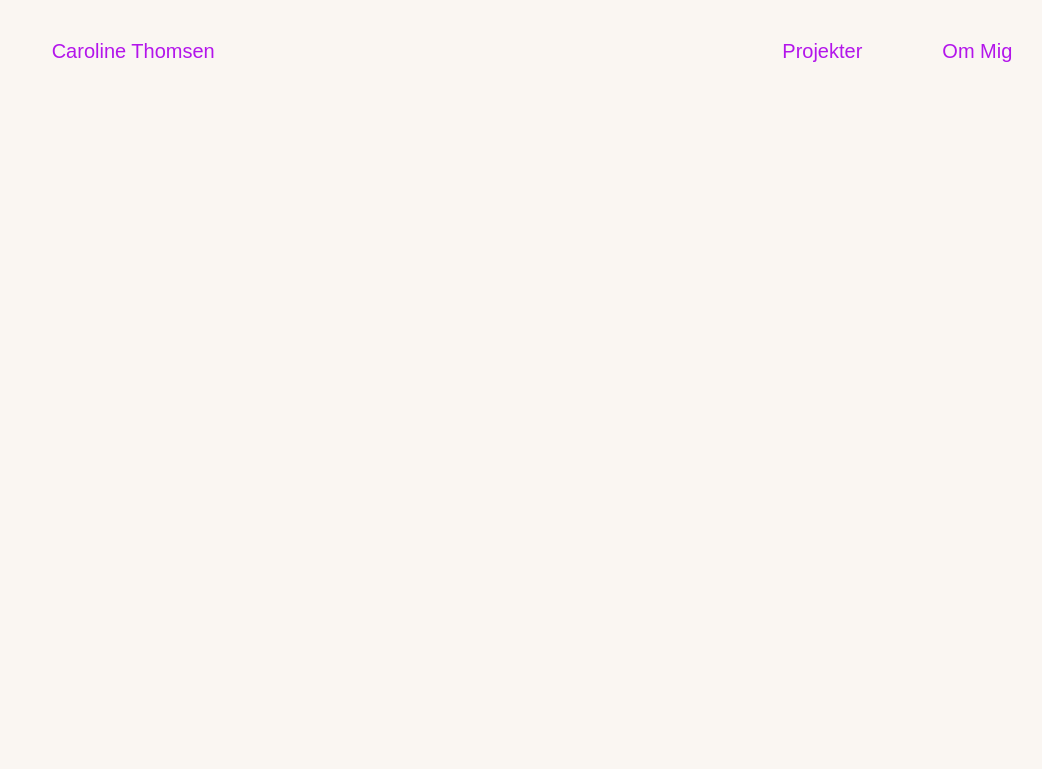
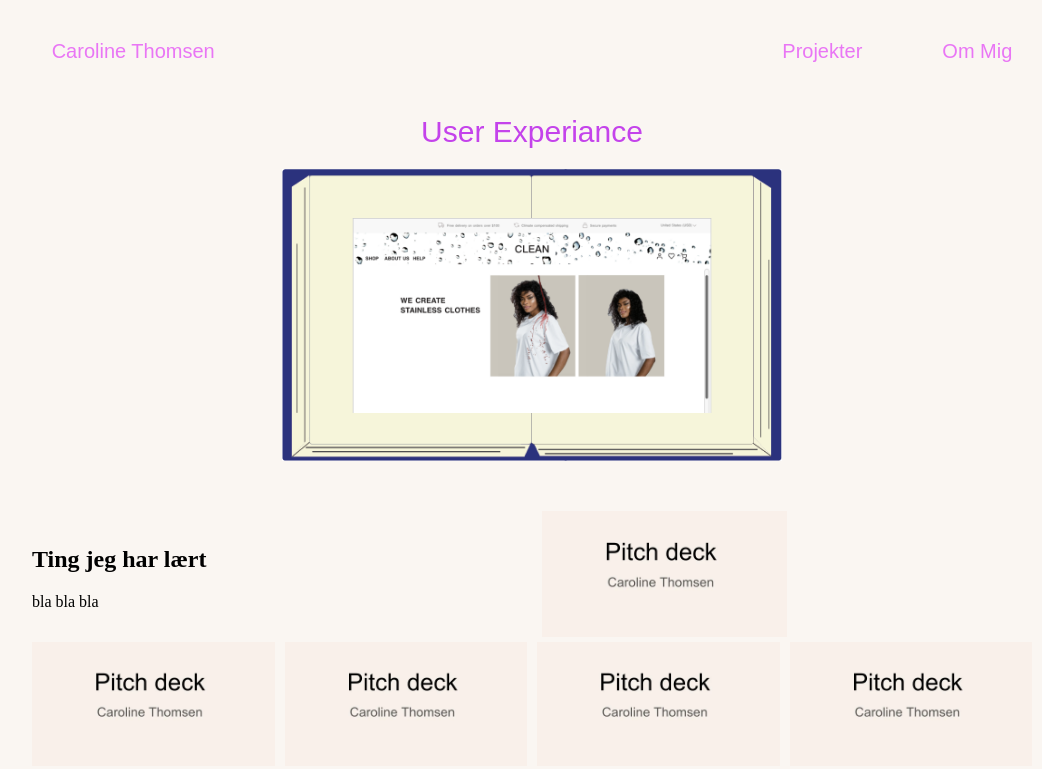
Before and after one commit to caro143e/portfoilo, a plain HTML site: page ux.html in a window 1280 px wide. Shown: the whole page, without its empty margins (108-1150 px from the left). Drawn offline with Linux system fonts and the light colour scheme; a web font is replaced by a local one.

Commit message:
side 2&3

```diff
--- a/layout.css
+++ b/layout.css
@@ -1,6 +1,17 @@
+main {
+  max-width: 1000px;
+  margin: 0 auto;
+}
+
 @media (min-width: 600px) {
   .splash img {
     max-width: 30%;
+  }
+  .page img {
+    max-width: 50%;
+    display: block;
+    margin-left: auto;
+    margin-right: auto;
   }
   .foot_grid {
     min-height: 100%;
@@ -34,8 +45,44 @@
   .pro-4 {
     margin-right: 41%;
   }
+
+  .grid-2 {
+    display: grid;
+    grid-template-columns: 1fr 1fr;
+    gap: 20px;
+    margin-top: 5%;
+  }
+  .col {
+    grid-column: auto;
+    align-self: center;
+  }
+  .col img {
+    max-width: 50%;
+  }
+
+  .grid-3 {
+    display: flex;
+    justify-content: space-between;
+    gap: 10px;
+  }
+  .grid-3 img {
+    max-width: 100%;
+  }
+
+  .flex-col {
+    display: flex;
+    flex-direction: column;
+  }
 }
+/* ----------------------------- mobil regler ------------------------------- */
 @media (max-width: 600px) {
+  .page img {
+    max-width: 80%;
+    display: block;
+    margin-left: auto;
+    margin-right: auto;
+  }
+
   .grid-1 img {
     max-width: 80%;
   }
@@ -43,7 +90,22 @@
     display: grid;
     gap: 20px;
   }
-  .pro-1 {
+  .grid-3 img {
+    max-width: 80%;
+  }
+  .grid-2 img {
+    max-width: 80%;
+  }
+}
+/*
+main {
+    margin-inline: 10%;
+  }
+main {
+  max-width: 1000px;
+  margin: 0 auto;
+}
+.pro-1 {
     display: flex;
     align-items: center;
     justify-content: center;
@@ -63,4 +125,5 @@
     align-items: center;
     justify-content: center;
   }
-}
+
+*/
--- a/style.css
+++ b/style.css
@@ -19,21 +19,19 @@ a {
   font-size: 20px;
   font-weight: 500;
   text-decoration: none;
-  color: #B315EB;
+  color: #e976f5;
   font-family: "Work Sans", sans-serif;
 }
-B315EB
-162658
 
 .nav-links li a:hover {
-  color: #0F16EB;
+  color: #0f16eb;
 }
 .logo :hover {
-  color: #0F16EB;
+  color: #0f16eb;
 }
 
 body {
-    background-color: #FAF6F2;
+  background-color: #faf6f2;
 }
 footer {
   background-color: #ffffff;
@@ -54,32 +52,16 @@ footer {
 h1 {
   font-family: "sniglet", sans-serif;
   font-weight: 500;
-    color: #C443EB;
+  color: #c443eb;
   font-size: 30px;
   text-align: center;
 }
 
-
-#star1,
-#star2,
-#star3 {
-width: 7%;
-  aspect-ratio: 498/551;
-  position: absolute;
+figcaption {
+  font-family: "sniglet", sans-serif;
+  font-weight: 400;
+  color: #5d5d5d;
 }
-
-#star_sprite1,
-#star_sprite2,
-#star_sprite3 {
-    width: 100%;
-    height: 100%;
-    background-image: url(foto/star.svg);
-    background-size: cover;
-}
-
-
-
-
 
 /* burgermenu */
 
@@ -126,3 +108,21 @@ width: 7%;
   }
 }
 ///
+
+/* #star1,
+#star2,
+#star3 {
+width: 7%;
+  aspect-ratio: 498/551;
+  position: absolute;
+}
+
+#star_sprite1,
+#star_sprite2,
+#star_sprite3 {
+    width: 100%;
+    height: 100%;
+    background-image: url(foto/star.svg);
+    background-size: cover;
+}
+*/
--- a/ux.html
+++ b/ux.html
@@ -18,7 +18,7 @@
   <body>
     <header>
       <div class="logo">
-        <a target="_blank" href="index.html"> Caroline Thomsen</a>
+        <a href="index.html"> Caroline Thomsen</a>
       </div>
       <nav class="main-menu">
         <ul class="nav-links">
@@ -27,6 +27,45 @@
         </ul>
       </nav>
     </header>
-    <main></main>
+    <main>
+      <h1>User Experiance</h1>
+      <div class="page">
+        <a
+          target="_blank"
+          href="https://xd.adobe.com/view/a0c329de-50dd-4e47-950f-b3b4bc42fcf4-f590/?fullscreen&hints=off"
+        >
+          <img src="foto/book3.png" alt="tema3"
+        /></a>
+      </div>
+      </div>
+      <div class="grid-2">
+        <div class="col">
+          <h2>Ting jeg har lært</h2>
+          <p>bla bla bla</p>
+        </div>
+        <div class="col">
+          <a
+          target="_blank"
+          href="https://docs.google.com/presentation/d/16RHcji4-ShDSL3yEEmsvFUvwhsxfVBoJ_dSz6M0NavA/edit?usp=sharingf"
+        >
+          <img src="foto/pitch.webp" alt="pitch"
+        /></a>
+        </div>
+      </div>
+        <div class="grid-3">
+          <div class="flex-col">
+            <img src="foto/pitch.webp" alt="pitch"/>
+          </div>
+          <div class="flex-col">
+            <img src="foto/pitch.webp" alt="pitch"/>
+          </div>
+          <div class="flex-col">
+            <img src="foto/pitch.webp" alt="pitch"/>
+          </div>
+          <div class="flex-col">
+            <img src="foto/pitch.webp" alt="pitch"/>
+          </div>
+        </div>
+    </main>
   </body>
 </html>
```
Also changed, not shown: animation.html (+1 -1 lines), index.html (+2 -2 lines), indhold.html (+1 -1 lines), projekt.html (+9 -5 lines), web.html (+21 -1 lines), foto/book.webp (added), foto/pitch.webp (added), foto/web_1.png (deleted), foto/web_1.webp (added). Lines whose indentation alone changed are shown as unchanged.
